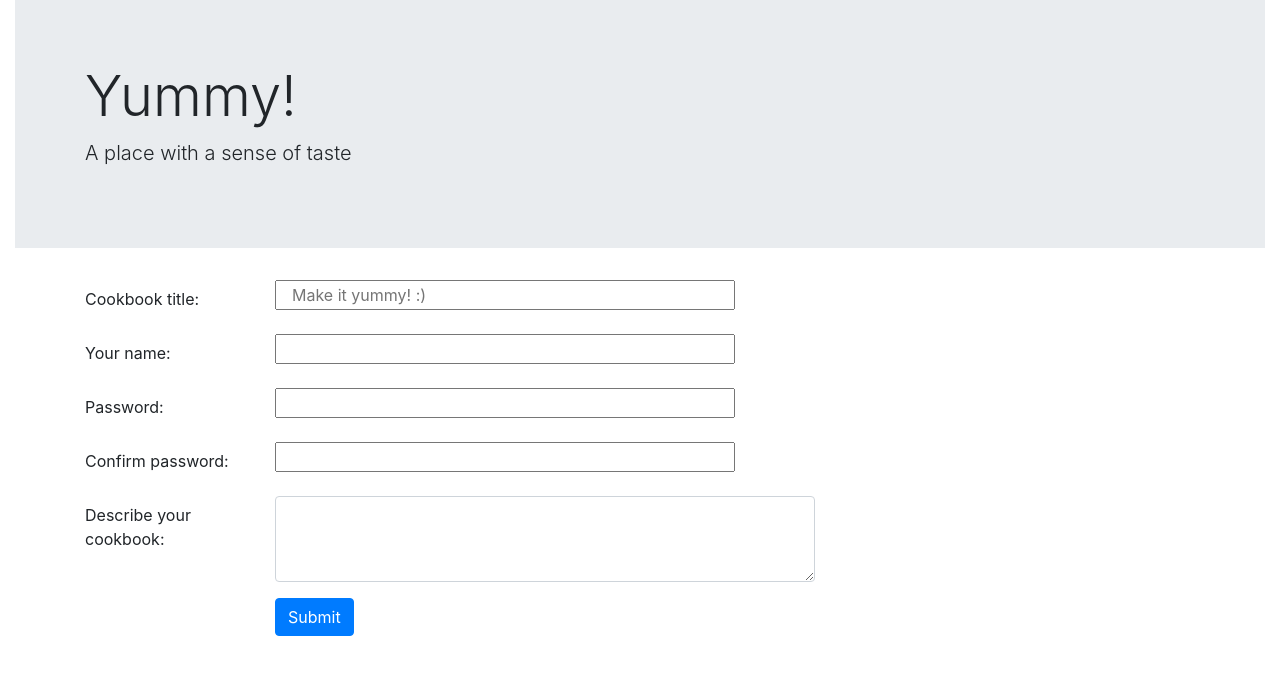
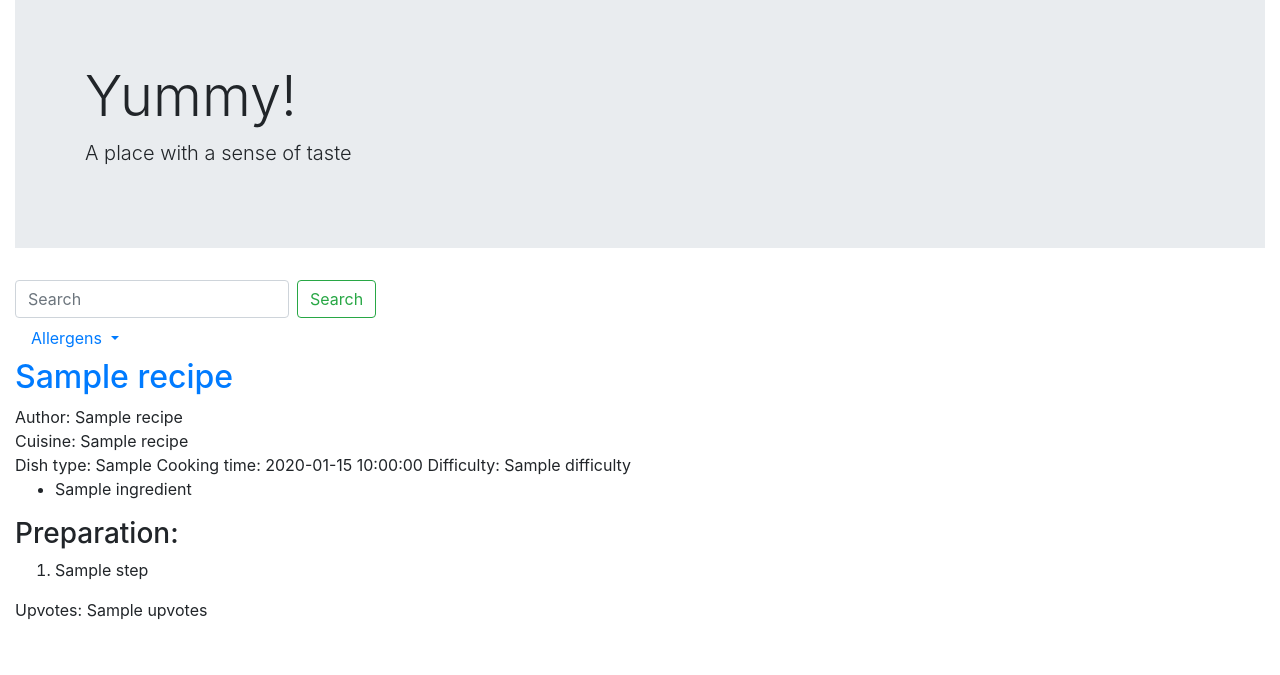
Before and after one commit to kajamiko/cookbook, a Flask app: page / in a window 1280 px wide. Shown: the part 57-732 px from the top of the page. Run offline with Flask 2, Linux system fonts and the light colour scheme; a database or web service that is not in the repository returns one stand-in record (values such as "Sample title"); some libraries are stand-ins or nearby versions.

Commit message:
Made new templates and fornt end working with bootstrap

```diff
--- a/run.py
+++ b/run.py
@@ -5,6 +5,7 @@ from bson.objectid import ObjectId
 from flask_pymongo import PyMongo
 from secret import db_name, uri_str, secret_key
 import datetime
+import re
 
 
 app = Flask(__name__)
@@ -38,20 +39,66 @@ def create_cookbook(cookbook_name='', password='', username='', description=''):
     })
     return _id
 
+
+"""
 def get_recipes(query={}):
     return mongo.db.recipes.find(query)
-
+"""
 def get_record(collection, query={}):
     return collection.find_one(query)
 
 def delete_record(record_id):
 
     pass
-
+def pass_query(ready_string):
+    """
+    gets strings into find query, converts to regexp?
+    """
+    return mongo.db.recipes.find({"ingredients_list": {'$not': re.compile(ready_string, re.I)}})
 
 ### Front end making functions
 
-@app.route('/', methods=["GET", "POST"])
+
+@app.route('/', methods=["GET","POST"])
+@app.route('/get_recipes')
+@app.route('/cuisines/<cuisine_name>')
+@app.route('/dishes/<dish_name>')
+@app.route('/filter', methods=["GET","POST"])
+def get_recipes(cuisine_name="", dish_name="", query={}):
+    """This function takes optional arguments to pass a query to the database, or if none, it just gets all the recipes
+    """
+    allergens = ""
+
+    if(cuisine_name):
+        recipes = mongo.db.recipes.find({"cuisine_name": cuisine_name})
+
+    elif(dish_name):
+        recipes = mongo.db.recipes.find({"dish_type": dish_name})
+    else:
+
+        if (request.method == "POST"):
+            str_allergens = ""
+            for k,v in request.form.to_dict().items():
+                if(k):
+
+                    temp = str_allergens
+                    str_allergens = temp + v
+                    allergens = str_allergens.replace(' ', '|')
+
+            print(allergens)
+            recipes = pass_query(allergens)
+
+        else:
+
+            recipes = mongo.db.recipes.find()
+
+
+    recipes.sort('upvotes', pymongo.DESCENDING)
+
+    return render_template("recipes.html",
+    recipes=recipes)
+
+@app.route('/register', methods=["GET", "POST"])
 def register():
     if(request.method == "POST"):
 
@@ -74,7 +121,6 @@ def cookbook_view(cookbook_id):
     cookbook=_cookbook)
 
 
-
 @app.route('/show_recipe/<recipe_id>')
 def show_recipe(recipe_id):
      _recipe = mongo.db.recipes.find_one({"_id": ObjectId(recipe_id)})
@@ -89,6 +135,58 @@ def give_up(recipe_id):
         {'$inc': {"upvotes" : 1}})
     return redirect(url_for("show_recipe",recipe_id=recipe_id))
 
+
+@app.route('/add_recipe')
+def add_recipe():
+
+    return render_template("add_recipe.html",
+    dishes=mongo.db.dishes.find(),
+    cuisine_list=mongo.db.cuisines.find())
+
+@app.route('/insert_recipe', methods=['POST'])
+def insert_recipe():
+    recipes = mongo.db.recipes
+    # creating an empty dictionary to send it later as a new document, to the database.
+    request_ready = {}
+    if( request.method == "POST"):
+        new_date = create_nice_date()
+        """
+         filling disctionary with data from the form, with large strings sliced to an array
+         and pushing and popping out some data
+        """
+        for k, v in request.form.to_dict().items():
+            if ( k== "ingredients_list"):
+                request_ready.setdefault(k,v.splitlines())
+            elif ( k== "preparation_steps_list"):
+                request_ready.setdefault(k,v.splitlines())
+            else:
+                request_ready[k]=v
+        if(request_ready["cuisine_name"] == ""):
+            del request_ready["cuisine_name"]
+        # and adding some other initial data
+        request_ready.setdefault("upvotes", 0)
+        request_ready.setdefault("views", 0)
+        request_ready.setdefault("created_on", new_date)
+
+
+        recipes.insert_one(request_ready)
+    return redirect(url_for('get_recipes'))
+
+
+@app.route('/cuisines')
+def cuisines():
+
+    return render_template('category_view.html',
+    dataset = mongo.db.cuisines.find(),
+    cuisines = True)
+
+@app.route('/dishes')
+def dishes():
+     return render_template('category_view.html',
+    dataset = mongo.db.dishes.find(),
+    dishes = True)
+
+
 if __name__ == "__main__":
     app.run(host=os.environ.get('IP'),
     port=int(os.environ.get('PORT')),
--- a/templates/base.html
+++ b/templates/base.html
@@ -16,13 +16,13 @@
             <div class="collapse navbar-collapse justify-content-between" id="navbarNav">
                 <ul class="navbar-nav">
                     <li class="nav-item active">
-                        <a class="nav-link" href="#">Home </a>
+                        <a class="nav-link" href="{{ url_for('get_recipes')}}">Home </a>
                     </li>
                     <li class="nav-item">
-                        <a class="nav-link" href="#">Cuisines</a>
+                        <a class="nav-link" href="{{ url_for('cuisines') }}">Cuisines</a>
                     </li>
                     <li class="nav-item">
-                        <a class="nav-link" href="#">Dishes</a>
+                        <a class="nav-link" href="{{ url_for('dishes') }}">Dishes</a>
                     </li>
                 </ul>
 
@@ -46,6 +46,7 @@
                     <p class="lead">A place with a sense of taste</p>
                 </div>
             </div>
+
                 {% block content %} {% endblock %}
         </div>
 
--- /dev/null
+++ b/templates/recipes.html
@@ -0,0 +1,88 @@
+ {% extends 'base.html' %}
+
+{% block content %}
+
+
+      <div>
+       <form class="form-inline my-2 my-lg-0">
+      <input class="form-control mr-sm-2" type="search" placeholder="Search" aria-label="Search">
+      <button class="btn btn-outline-success my-2 my-sm-0" type="submit">Search</button>
+      </form>
+
+    <div class="nav-item dropdown">
+        <a class="nav-link dropdown-toggle" href="#" id="navbarDropdown" role="button" data-toggle="dropdown" aria-haspopup="true" aria-expanded="false">
+              Allergens
+            </a>
+
+        <div class="dropdown-menu" aria-labelledby="navbarDropdown">
+            <form action="{{ url_for('get_recipes') }}" method="POST">
+
+
+                    <div class="form-check">
+                        <input class="form-check-input" type="checkbox" id="inlineCheckbox1" name="diary" value="milk yogurt butter cheese ">
+                        <label class="form-check-label" for="inlineCheckbox1">Diary</label>
+                    </div>
+
+
+
+                    <div class="form-check">
+                        <input class="form-check-input" type="checkbox" id="inlineCheckbox2" name="nuts" value="nut ">
+                        <label class="form-check-label" for="inlineCheckbox2">Nuts</label>
+                    </div>
+
+
+
+                    <div class="form-check">
+                        <input class="form-check-input" type="checkbox" id="inlineCheckbox3" name="eggs" value="egg">
+                        <label class="form-check-label" for="inlineCheckbox3">Eggs</label>
+                    </div>
+
+
+                    <div class="dropdown-divider"></div>
+                    <div class ="col-auto">
+                        <button type="submit" class="btn btn-primary">Apply</button>
+                    </div>
+
+            </form>
+
+        </div>
+
+        </form>
+    </div>
+
+        {% for recipe in recipes %}
+<!-- Here, there will be a link to a separate recipe view -->
+       <a href="{{ url_for('show_recipe', recipe_id=recipe._id) }}" ><h2> {{ recipe.recipe_name }} </h2></a>
+       <span>Author: {{ recipe.author_name }}</span>
+       <br>
+       <span>Cuisine: {{ recipe.cuisine_name }}</span>
+       <br>
+       <span>Dish type: {{ recipe.dish_type }}</span>
+       <span>Cooking time: {{ recipe.cooking_time }} </span><span>Difficulty:  {{ recipe.difficulty }}</span>
+        <ul>
+        {% for ingredient in recipe.ingredients_list %}
+       <li>{{ ingredient }}</li>
+         {% endfor %}
+        </ul>
+
+        <h3>Preparation:</h3>
+        <ol>
+             {% for step in recipe.preparation_steps_list %}
+             <li>{{ step }}</li>
+             {% endfor %}
+        </ol>
+        <span>Upvotes: {{ recipe.upvotes }}</span>
+         {% endfor %}
+
+          <script src="https://ajax.googleapis.com/ajax/libs/jquery/3.3.1/jquery.min.js"></script>
+  <script src="https://cdnjs.cloudflare.com/ajax/libs/popper.js/1.14.0/umd/popper.min.js"></script>
+  <script src="https://maxcdn.bootstrapcdn.com/bootstrap/4.1.0/js/bootstrap.min.js"></script>
+
+            <script type="text/javascript" src="">
+            $(document).ready(function(){
+
+                $('.dropdown-toggle').dropdown();
+            });
+            </script>
+
+ {% endblock %}
```
Also changed, not shown: templates/add_recipe.html (added, +88 -0 lines), templates/category_view.html (added, +24 -0 lines), templates/recipe.html (+14 -10 lines).
